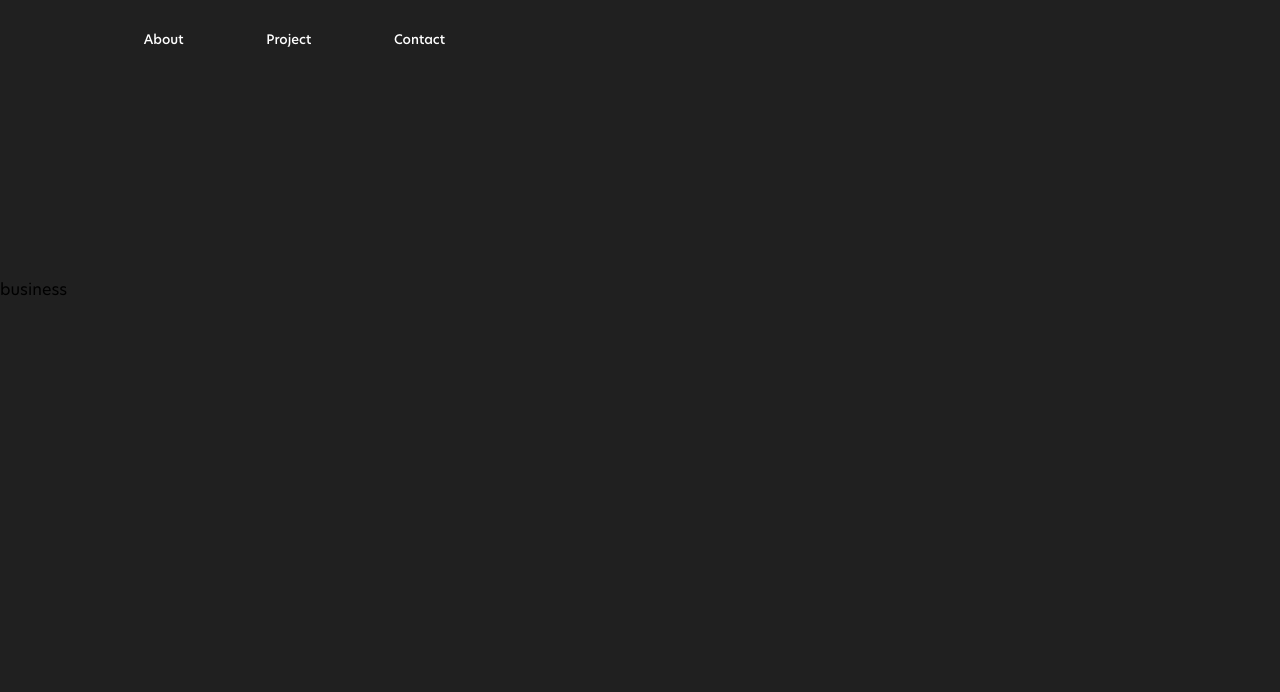
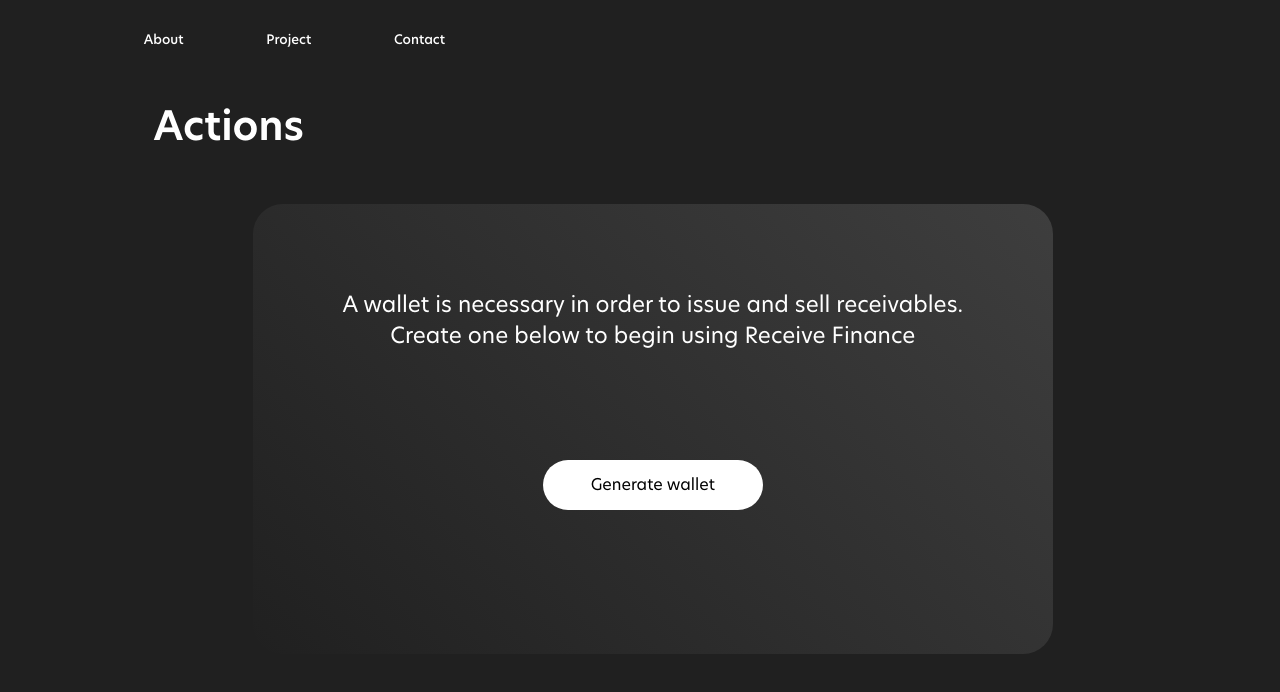
Before and after one commit to mister36/receive-finance, a React (Create React App) app: page /business in a window 1280 px wide. Shown: the top 692 px of the page. Built offline with nearby package versions, Linux system fonts and the light colour scheme.

Commit message:
Added to business home

```diff
--- /dev/null
+++ b/config-overrides.js
@@ -0,0 +1,29 @@
+const webpack = require("webpack");
+
+module.exports = function override(config) {
+  const fallback = config.resolve.fallback || {};
+  Object.assign(fallback, {
+    assert: require.resolve("assert"),
+    crypto: require.resolve("crypto-browserify"),
+    http: require.resolve("stream-http"),
+    https: require.resolve("https-browserify"),
+    os: require.resolve("os-browserify"),
+    stream: require.resolve("stream-browserify"),
+    url: require.resolve("url"),
+    ws: require.resolve("xrpl/dist/npm/client/WSWrapper"),
+  });
+  config.resolve.fallback = fallback;
+  config.plugins = (config.plugins || []).concat([
+    new webpack.ProvidePlugin({
+      process: "process/browser",
+      Buffer: ["buffer", "Buffer"],
+    }),
+  ]);
+
+  // This is deprecated in webpack 5 but alias false does not seem to work
+  config.module.rules.push({
+    test: /node_modules[\\\/]https-proxy-agent[\\\/]/,
+    use: "null-loader",
+  });
+  return config;
+};
--- a/src/App.css
+++ b/src/App.css
@@ -1,3 +1,4 @@
 @import "./css/home.css";
 @import "./css/header.css";
 @import "./css/auth.css";
+@import "./css/businessHome.css";
--- /dev/null
+++ b/src/css/businessHome.css
@@ -0,0 +1,60 @@
+.business-container {
+  display: flex;
+  flex-direction: column;
+  margin-top: 50px;
+  padding-left: 12%;
+  padding-right: 10%;
+}
+
+.business-container .header {
+  color: #fff;
+  font-size: 40px;
+  font-family: "HeroNewSemiBold";
+}
+
+.business-container .action-container {
+  display: flex;
+  flex-direction: column;
+  align-self: center;
+  align-items: center;
+  justify-content: space-around;
+  margin-top: 50px;
+  width: 800px;
+  height: 450px;
+  background: linear-gradient(45deg, #202020, #3e3e3e);
+  border-radius: 30px;
+}
+
+.business-container .action-container .action-header {
+  color: #fff;
+  font-family: "HeroNewRegular";
+  font-size: 22px;
+  text-align: center;
+  width: 80%;
+}
+
+.business-container .action-container .button {
+  display: flex;
+  justify-content: center;
+  align-content: center;
+  flex-direction: column;
+  width: 200px;
+  height: 30px;
+  border-radius: 25px;
+  text-align: center;
+  padding: 10px;
+  cursor: pointer;
+  background-color: #fff;
+  color: rgba(0, 0, 0, 1);
+  transform: translateY(-60px);
+  /* margin-bottom: 100px; */
+}
+
+.private-key-modal {
+  color: #fff;
+}
+
+.private-key-modal #highlight {
+  color: #f24b4b;
+  font-family: "HeroNewBold";
+}
--- a/src/pages/BusinessHome.js
+++ b/src/pages/BusinessHome.js
@@ -1,8 +1,59 @@
-import { Link } from "react-router-dom";
+// import { useState } from "react";
+import { Wallet } from "xrpl";
+import Popup from "reactjs-popup";
+import { TypeAnimation } from "react-type-animation";
+import "reactjs-popup/dist/index.css";
 import "../App.css";
 
+const generateWallet = () => {
+  const wallet = Wallet.generate();
+  console.log(wallet);
+};
+
 function App() {
-  return <div className="App">business</div>;
+  return (
+    <div className="business-container">
+      <div className="header">Actions</div>
+
+      <div className="action-container">
+        <div className="action-header">
+          A wallet is necessary in order to issue and sell receivables. Create
+          one below to begin using Receive Finance
+        </div>
+
+        <Popup
+          trigger={<div className="button">Generate wallet</div>}
+          position="center center"
+          modal
+          onOpen={generateWallet}
+          contentStyle={{
+            background: "#000",
+            borderWidth: 0,
+            height: "200px",
+            width: "500px",
+            padding: "25px",
+            borderRadius: "5px",
+          }}
+        >
+          {(close) => (
+            <div className="private-key-modal">
+              <div className="header">
+                <span id="highlight">SAVE THIS PRIVATE KEY!</span> This allows
+                you to access your funds and participate on this platform.
+                Failure to do so will mean irreversible loss of funds.
+              </div>
+
+              <TypeAnimation
+                sequence={["This is a test"]}
+                cursor={false}
+                speed={80}
+              />
+            </div>
+          )}
+        </Popup>
+      </div>
+    </div>
+  );
 }
 
 export default App;
--- a/src/pages/Home.js
+++ b/src/pages/Home.js
@@ -9,9 +9,9 @@
           <div className="header">Receive Finance: Unlock Liquidity in A/R</div>
           <div className="subheader">
             Receive allows businesses to tokenize their account receivables and
-            access future funds in a fraction of the time. Our marketplace
-            enables investors to earn guaranteed yield from a previously
-            walled-off asset class.
+            access future funds in a fraction of the time. Our service enables
+            investors to earn guaranteed yield from a previously walled-off
+            asset class.
           </div>
         </div>
 
```
Also changed, not shown: package.json (+21 -5 lines), 1 other file (tests, documents, lock files or other folders).
